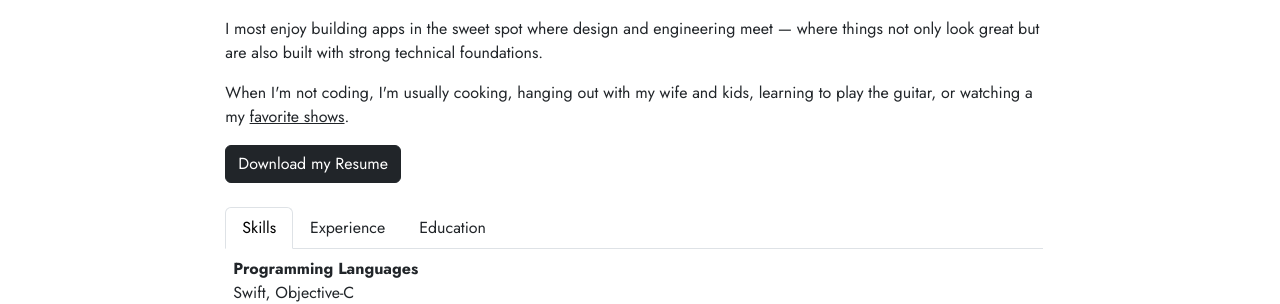
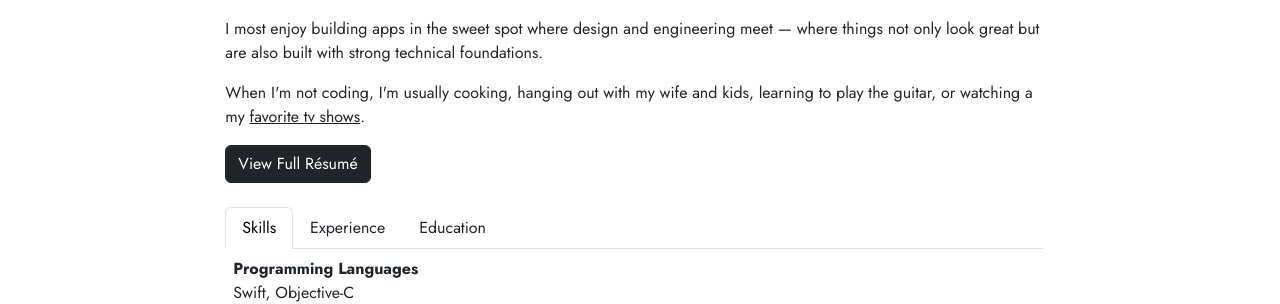
Before and after one commit to thejeraldo/thejeraldo.github.io, a Jekyll site: the page built from about.html, in a window 1280 px wide and 1177 px high. Shown: the part 240-544 px from the top of the window. Built offline with Jekyll 4.4.1, drawn with Linux system fonts in a browser that asks for light colours.

Commit message:
Minor adjustments to about me; View resume instead of downloading

```diff
--- a/_includes/download_resume.html
+++ b/_includes/download_resume.html
@@ -1,3 +1,3 @@
-<a type="button" class="btn btn-dark gy-5" href="assets/files/Jerald Abille - iOS dev.pdf" download="Jerald Abille - iOS dev.pdf">
-    Download my Resume
+<a type="button" class="btn btn-dark gy-5" href="assets/files/Jerald Abille - iOS dev.pdf" target="_blank">
+    View Full Résumé
 </a>
--- a/about.html
+++ b/about.html
@@ -19,7 +19,8 @@ layout: default
         </p>
         <p>
             When I'm not coding, I'm usually cooking, hanging out with my wife and kids,
-            learning to play the guitar, or watching a my <span onclick="showTvShows()"><u>favorite shows</u></span>.
+            learning to play the guitar, or watching a my <span onclick="showTvShows()"><u>favorite tv shows</u></span>.
+            <br>
             <span id="tv-shows" style="display: none;">
                 <em>The Office, Modern Family, The BigBang Theory, Brooklyn 99, What We Do in the Shadows</em>
             </span>
```
